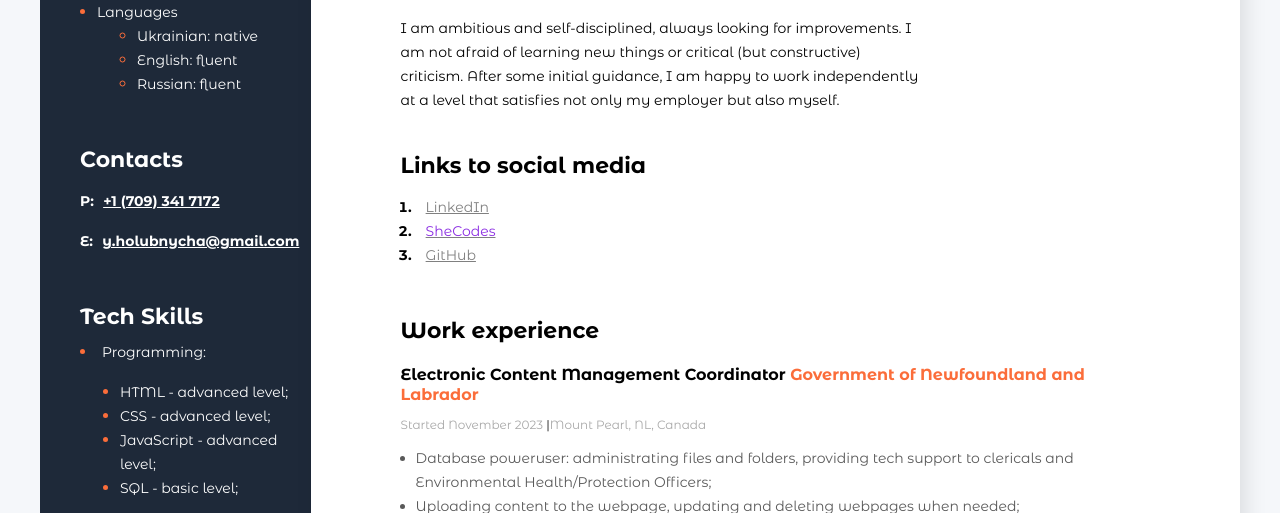
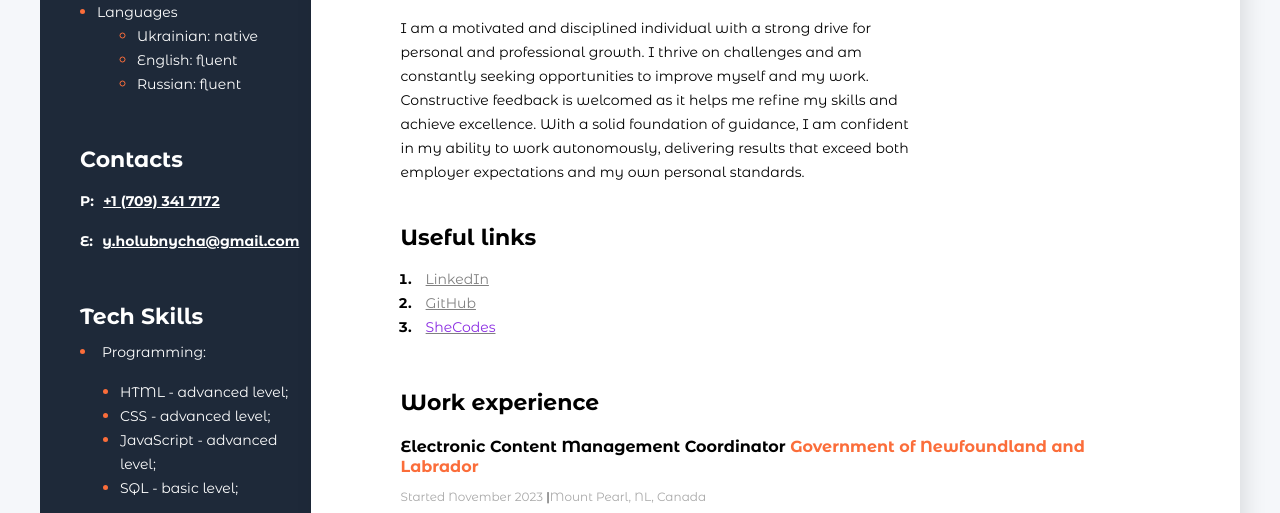
Before and after one commit to JuliaGolubnycha/CV, a plain HTML site: page main/index.html in a window 1280 px wide. Shown: the part 236-749 px from the top of the page. Drawn offline with Linux system fonts and the light colour scheme.

Commit message:
Update index.html
Links were updated, small SEO optimization was used.

```diff
--- a/main/index.html
+++ b/main/index.html
@@ -4,11 +4,12 @@
     <meta charset="UTF-8">
     <meta http-equiv="X-UA-Compatible" content="IE=edge">
     <meta name="viewport" content="width=device-width, initial-scale=1.0">
+    <meta name="description" content="Yuliia Holubnycha has an incredible work path you should check out.">
     <link rel="preconnect" href="https://fonts.googleapis.com">
     <link rel="preconnect" href="https://fonts.gstatic.com" crossorigin>
     <link href="https://fonts.googleapis.com/css2?family=Montserrat+Alternates:wght@400;700&display=swap" rel="stylesheet">
     <link rel="stylesheet" href="styles/styles.css">
-    <title>CV</title>
+    <title>Yullia Holubnycha CV</title>
 </head>
 <body>
     <!--Main-->
@@ -19,15 +20,15 @@
             <div class="about">
                 <h2 class="about_position">Electronic Content Management Coordinator <em>(Contract Full-time)</em></h2>
                 <h1 class="about_name">Yuliia Holubnycha</h1>
-                <p class="about_description">I am ambitious and self-disciplined, always looking for improvements. I am not afraid of learning new things or critical (but constructive) criticism. After some initial guidance, I am happy to work independently at a level that satisfies not only my employer but also myself.</p>
+                <p class="about_description">I am a motivated and disciplined individual with a strong drive for personal and professional growth. I thrive on challenges and am constantly seeking opportunities to improve myself and my work. Constructive feedback is welcomed as it helps me refine my skills and achieve excellence. With a solid foundation of guidance, I am confident in my ability to work autonomously, delivering results that exceed both employer expectations and my own personal standards.</p>
             </div>
             <!--Personal information-->
             <div class="links">
-                <h3 class="title">Links to social media</h3>
+                <h3 class="title">Useful links</h3>
                 <ol class="link_list">
-                    <li class="link_item"><a href="https://www.linkedin.com/in/julia-holubnycha/" class="project_link"><span class="link_span">LinkedIn</span></a></li>
-                    <li class="link_item"><a href="https://www.shecodes.io/graduates/83489-yuliia-holubnycha" class="project_link"><span class="link_span1">SheCodes</span></a></li>
-                    <li class="link_item"> <a href="https://github.com/JuliaGolubnycha" class="project_link"><span class="link_span">GitHub</span></a>
+                    <li class="link_item"><a href="https://www.linkedin.com/in/julia-holubnycha/" class="project_link" title="LinkedIn"><span class="link_span">LinkedIn</span></a></li>
+                    <li class="link_item"> <a href="https://github.com/JuliaGolubnycha" class="project_link"><span class="link_span" title="GitHub">GitHub</span></a>
+                        <li class="link_item"><a href="https://www.shecodes.io/graduates/83489-yuliia-holubnycha" class="project_link" title="SheCodes"><span class="link_span1">SheCodes</span></a></li>
                 </ol>
                 </li>
             </div>
```
